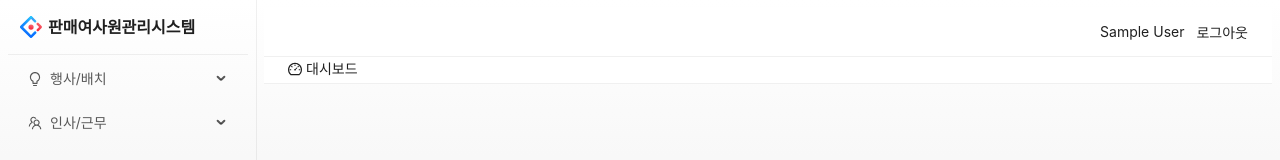
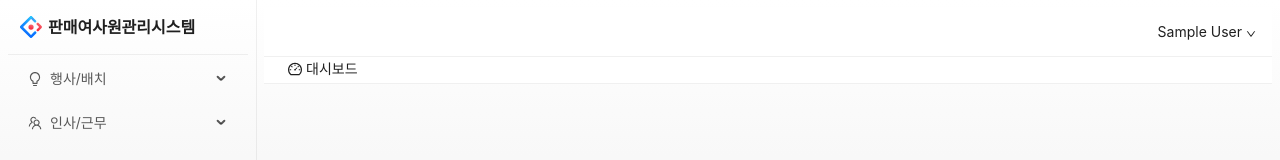
Before and after one commit to plaredspear/otk-powersales, a React (Vite) app in the folder web/: page / in a window 1280 px wide. Shown: the top 160 px of the page. Built offline with nearby package versions, Linux system fonts and the light colour scheme; sample sign-in values are in the browser's storage.

Commit message:
feat(web): admin header 로그아웃을 사용자명 드롭다운 메뉴로 이동
Co-Authored-By: Claude Opus 4.7 <noreply@anthropic.com>

```diff
--- a/web/src/layouts/AdminLayout.tsx
+++ b/web/src/layouts/AdminLayout.tsx
@@ -2,8 +2,8 @@ import './AdminLayout.css';
 import { useEffect, useMemo, useState } from 'react';
 import { Outlet, useLocation, useNavigate } from 'react-router-dom';
 import ProLayout from '@ant-design/pro-layout';
-import { Button, Space, Typography } from 'antd';
-import { MenuFoldOutlined, MenuUnfoldOutlined } from '@ant-design/icons';
+import { Dropdown, Space, Typography, type MenuProps } from 'antd';
+import { DownOutlined, LogoutOutlined, MenuFoldOutlined, MenuUnfoldOutlined } from '@ant-design/icons';
 import { useAuthStore } from '@/stores/authStore';
 import { useForbiddenStore } from '@/stores/forbiddenStore';
 import { menuRoute, type MenuItem } from '@/config/menuConfig';
@@ -105,6 +105,23 @@ export default function AdminLayout() {
         contentStyle={{ margin: 0, padding: 0 }}
       >
         <div className="admin-header">
+          <Dropdown
+            menu={{
+              items: [
+                {
+                  key: 'logout',
+                  icon: <LogoutOutlined />,
+                  label: '로그아웃',
+                  onClick: handleLogout,
+                },
+              ] satisfies MenuProps['items'],
+            }}
+            trigger={['click']}
+          >
+            <a
+              onClick={(e) => e.preventDefault()}
+              style={{ color: 'inherit', cursor: 'pointer' }}
+            >
               <Space align="center" size={4}>
                 {user?.orgName && (
                   <Text type="secondary" style={{ fontSize: 12 }}>
@@ -112,10 +129,10 @@ export default function AdminLayout() {
                   </Text>
                 )}
                 <Text>{user?.name}</Text>
-            <Button type="text" size="small" onClick={handleLogout}>
-              로그아웃
-            </Button>
+                <DownOutlined style={{ fontSize: 10 }} />
               </Space>
+            </a>
+          </Dropdown>
         </div>
         <AppBreadcrumb />
         <div style={{ padding: 24 }}>
```
Lines whose indentation alone changed are shown as unchanged.
